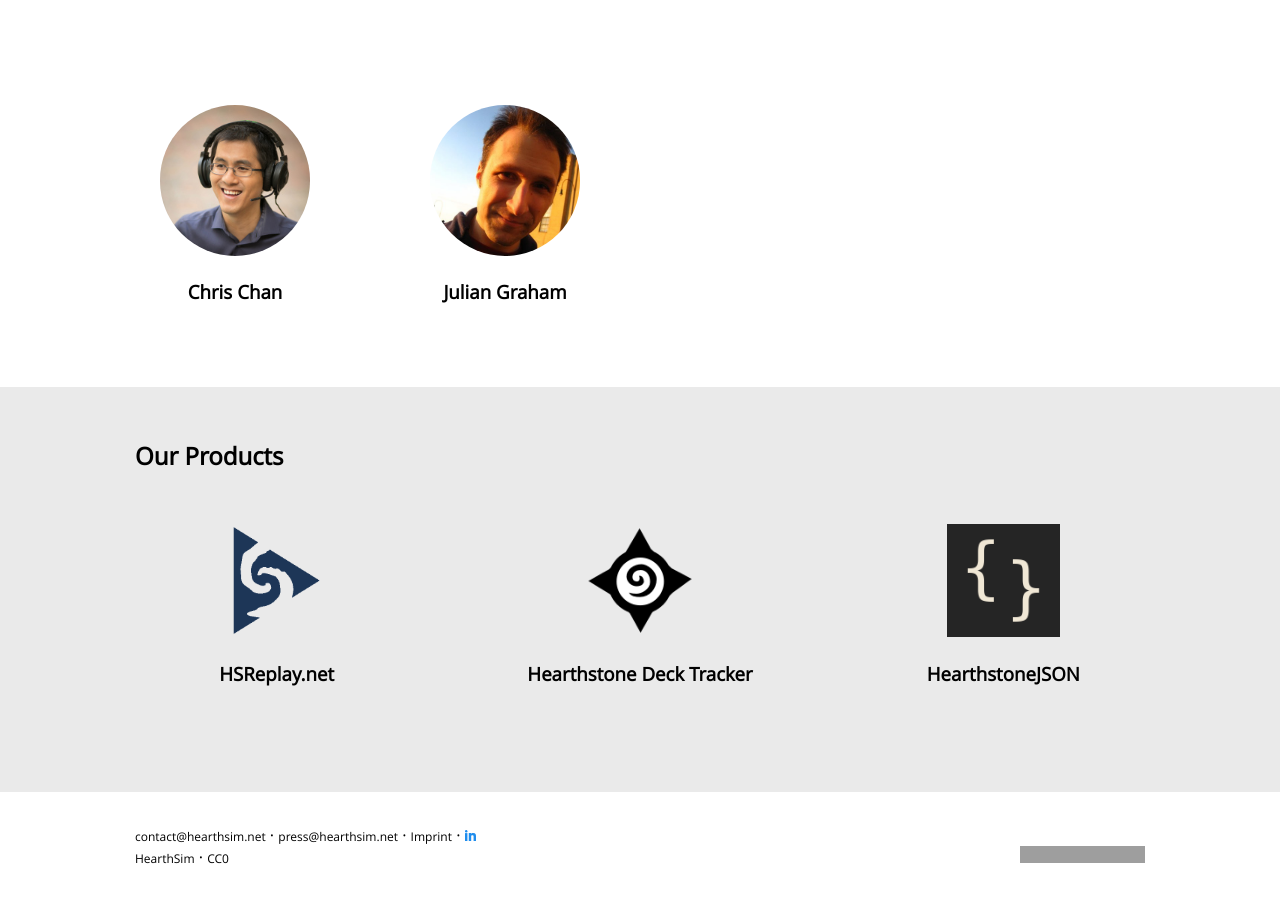
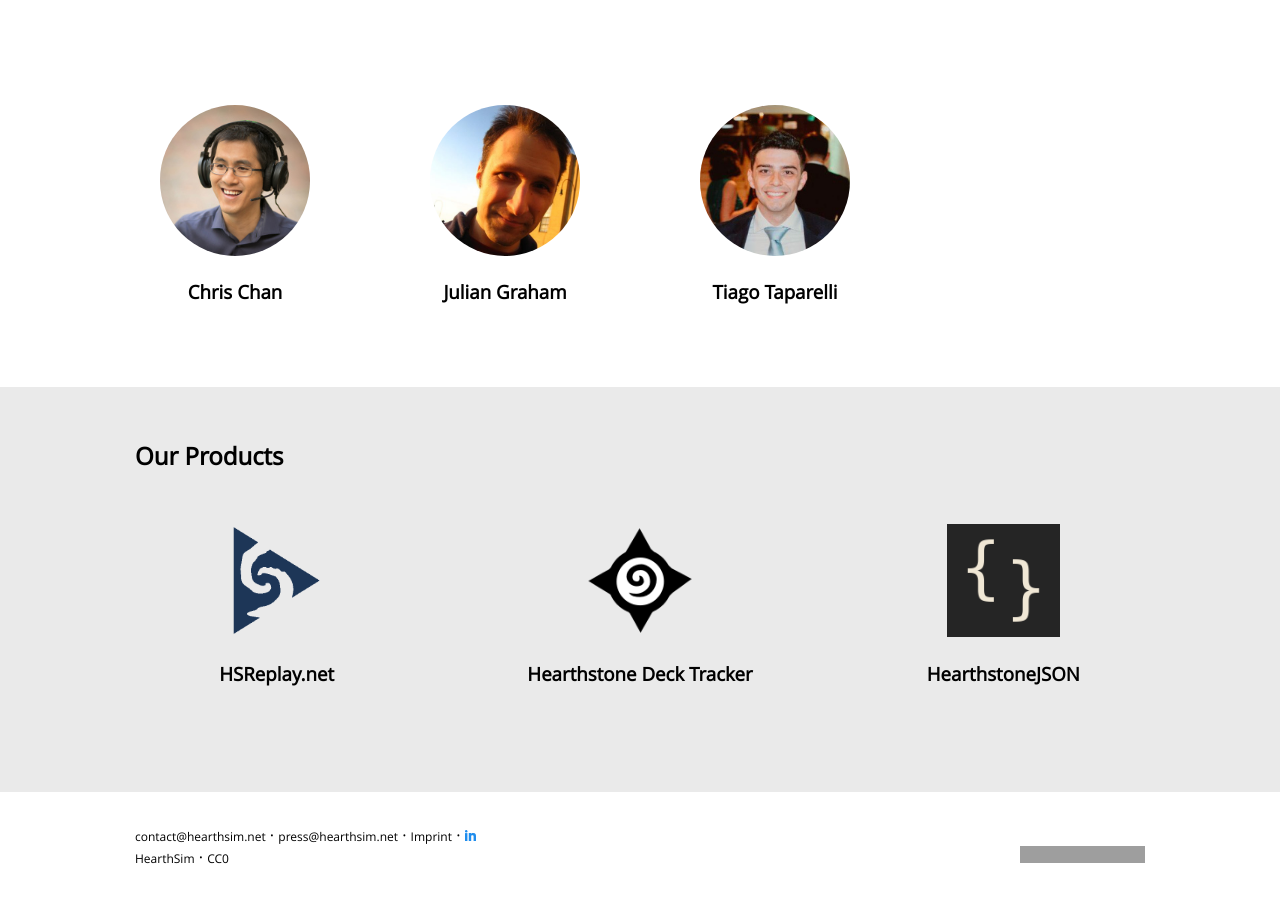
Before and after one commit to HearthSim/hearthsim.net, a Jekyll site: the page built from index.html, in a window 1280 px wide and 900 px high, scrolled down 802 px. Built offline with Jekyll 4.4.1, drawn with Linux system fonts in a browser that asks for light colours; grey boxes are pictures that could not be loaded.

Commit message:
Add Tiago Taparelli

```diff
--- a/index.html
+++ b/index.html
@@ -67,6 +67,14 @@
 					<h3>Julian Graham</h3>
 				</div>
 			</div>
+			<div class="member">
+				<div class="card">
+					<figure>
+						<img src="static/tiago.jpg" alt="Tiago Taparelli" />
+					</figure>
+					<h3>Tiago Taparelli</h3>
+				</div>
+			</div>
 		</div>
 	</div>
 </section>
```
Also changed, not shown: static/tiago.jpg (added).
